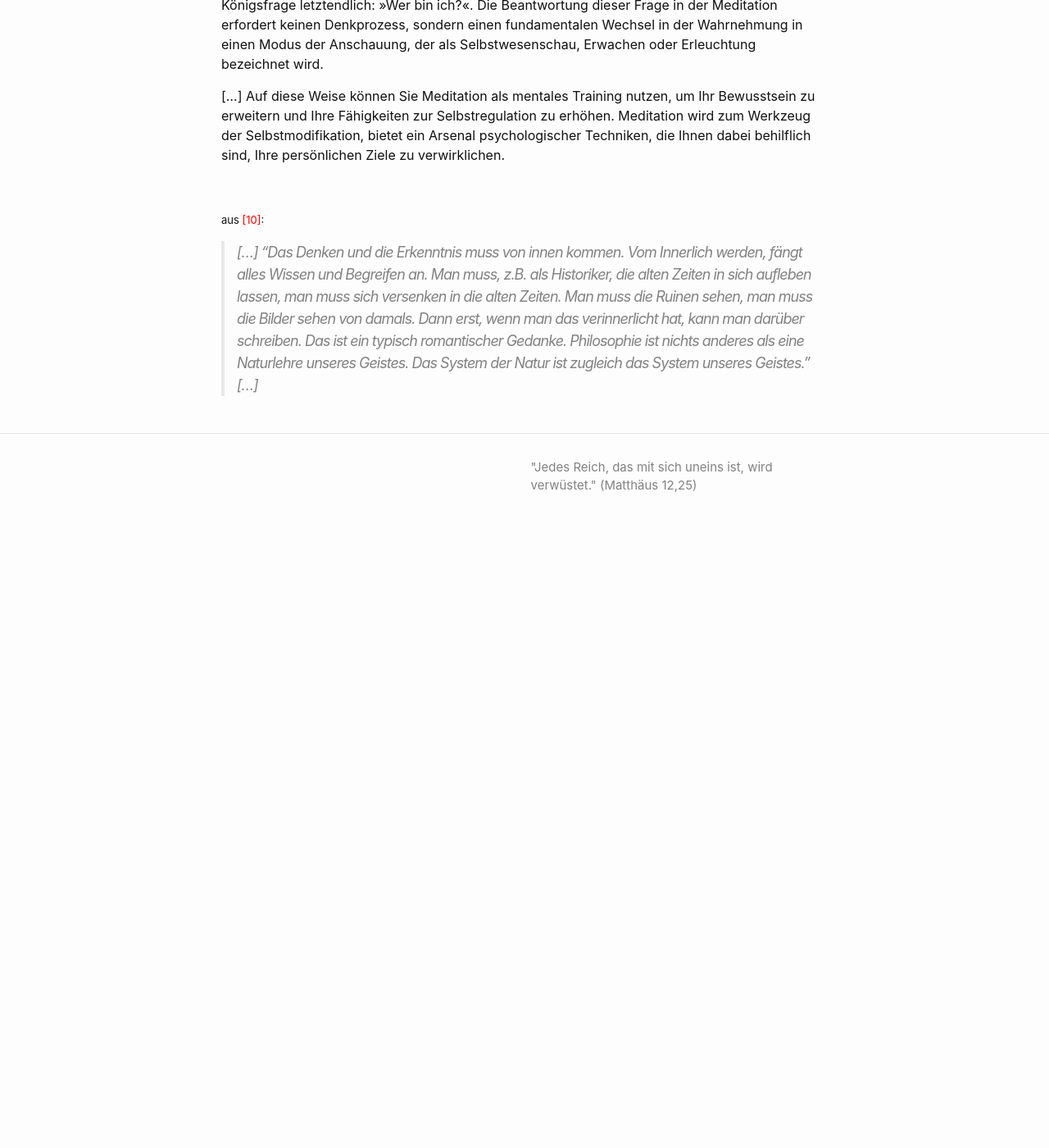
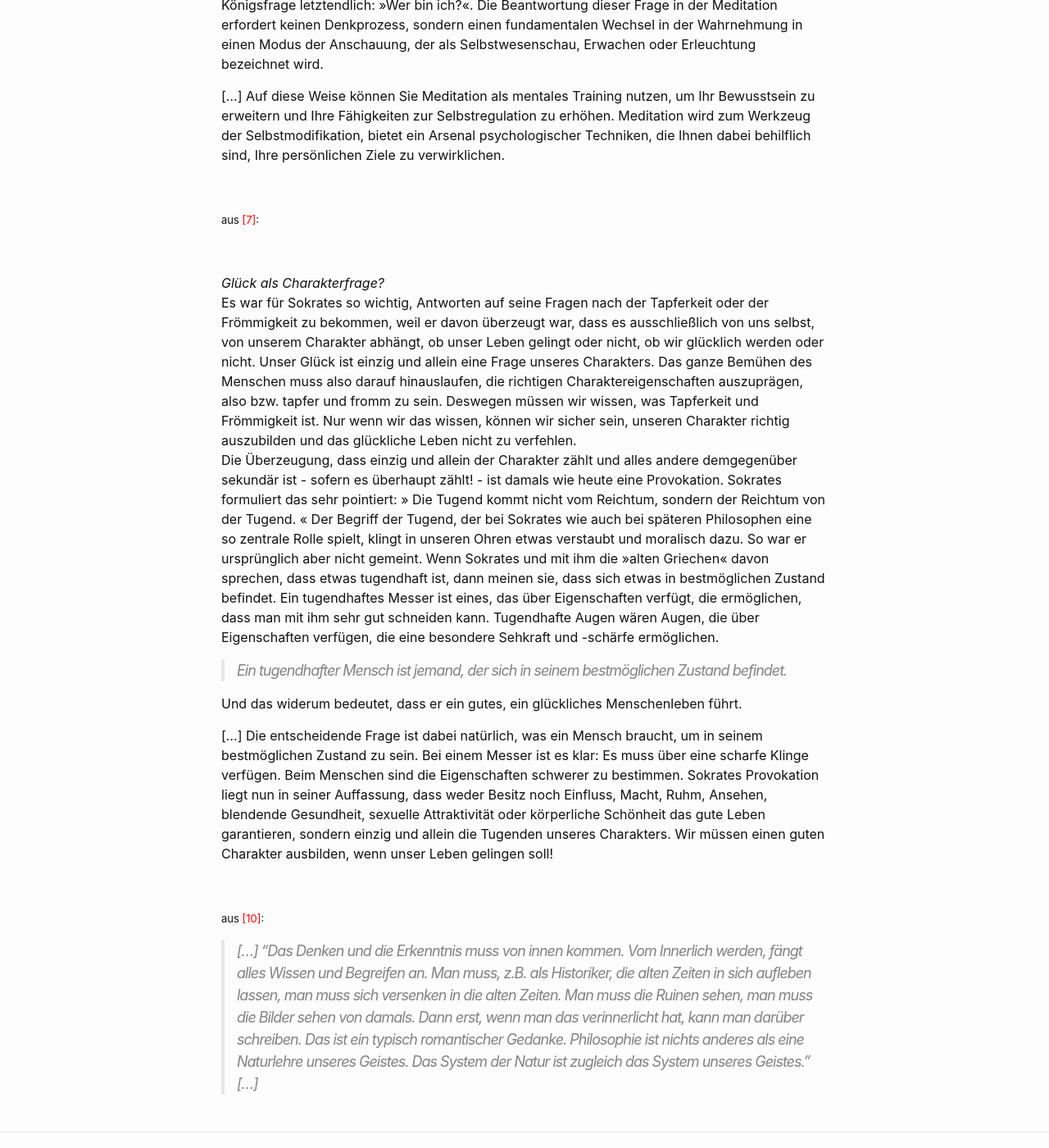
Before and after one commit to Hautaklyttn/-selbst-, a Jekyll site: the page built from docs/various.md, in a window 1280 px wide and 1400 px high, scrolled down 12262 px. Shown: the whole window at 82% size. Built offline with Jekyll 4.4.1, drawn with Linux system fonts in a browser that asks for light colours; before the commit the page ends 12926 px from its top, so only the background shows below that.

Commit message:
Text update

```diff
--- a/docs/various.md
+++ b/docs/various.md
@@ -350,6 +350,28 @@ Es kann auch sein, dass Sie über etwas nachdenken was gerade jetzt geschieht, e
 
 &nbsp;
 
+<a name="book7"></a> <font size="-1">aus <span style="color:red ">[7]</span>:</font>
+
+&nbsp;
+
+*Glück als Charakterfrage?*
+Es war für Sokrates so wichtig, Antworten auf seine Fragen nach der Tapferkeit oder der Frömmigkeit zu bekommen, weil er davon überzeugt war, dass es ausschließlich von uns selbst, von unserem Charakter abhängt, ob unser Leben gelingt oder nicht, ob wir glücklich werden oder nicht. Unser Glück ist einzig und allein eine Frage unseres Charakters. Das ganze Bemühen des Menschen muss also darauf hinauslaufen, die richtigen Charaktereigenschaften auszuprägen, also bzw. tapfer und fromm zu sein. Deswegen müssen wir wissen, was Tapferkeit und Frömmigkeit ist. Nur wenn wir das wissen, können wir sicher sein, unseren Charakter richtig auszubilden und das glückliche Leben nicht zu verfehlen.
+Die Überzeugung, dass einzig und allein der Charakter zählt und alles andere demgegenüber sekundär ist - sofern es überhaupt zählt! - ist damals wie heute eine Provokation. Sokrates formuliert das sehr pointiert: >> Die Tugend kommt nicht vom Reichtum, sondern der Reichtum von der Tugend. << Der Begriff der Tugend, der bei Sokrates wie auch bei späteren Philosophen eine so zentrale Rolle spielt, klingt in unseren Ohren etwas verstaubt und moralisch dazu. So war er ursprünglich aber nicht gemeint. Wenn Sokrates und mit ihm die >>alten Griechen<< davon sprechen, dass etwas tugendhaft ist, dann meinen sie, dass sich etwas in bestmöglichen Zustand befindet. Ein tugendhaftes Messer ist eines, das über Eigenschaften verfügt, die ermöglichen, dass man mit ihm sehr gut schneiden kann. Tugendhafte Augen wären Augen, die über Eigenschaften verfügen, die eine besondere Sehkraft und -schärfe ermöglichen.
+> Ein tugendhafter Mensch ist jemand, der sich in seinem bestmöglichen Zustand befindet.
+
+Und das widerum bedeutet, dass er ein gutes, ein glückliches Menschenleben führt.
+
+[...] Die entscheidende Frage ist dabei natürlich, was ein Mensch braucht, um in seinem bestmöglichen Zustand zu sein. Bei einem Messer ist es klar: Es muss über eine scharfe Klinge verfügen. Beim Menschen sind die Eigenschaften schwerer zu bestimmen. Sokrates Provokation liegt nun in seiner Auffassung, dass weder Besitz noch Einfluss, Macht, Ruhm, Ansehen, blendende Gesundheit, sexuelle Attraktivität oder körperliche Schönheit das gute Leben garantieren, sondern einzig und allein die Tugenden unseres Charakters. Wir müssen einen guten Charakter ausbilden, wenn unser Leben gelingen soll!
+
+
+
+
+
+
+
+
+&nbsp;
+
 <a name="book10"></a> <font size="-1">aus <span style="color:red ">[10]</span>:</font>
 
 
```
